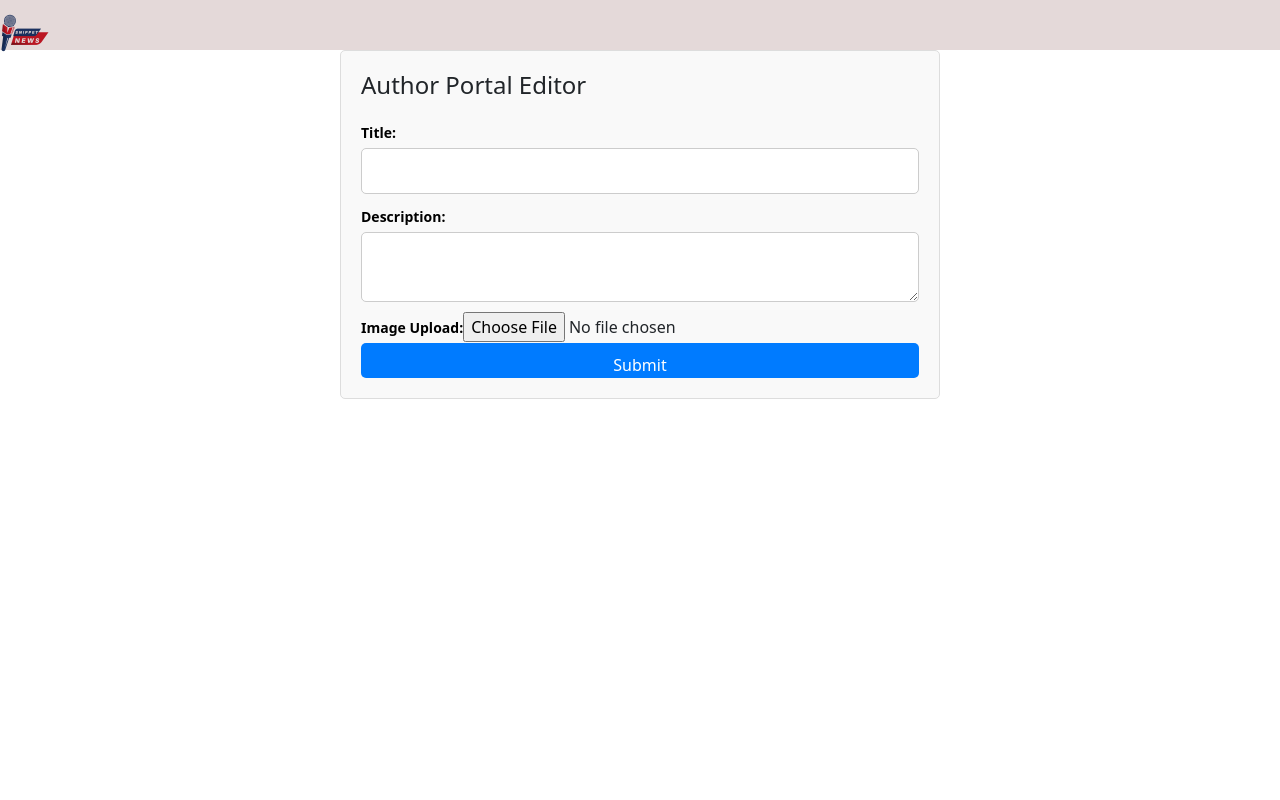
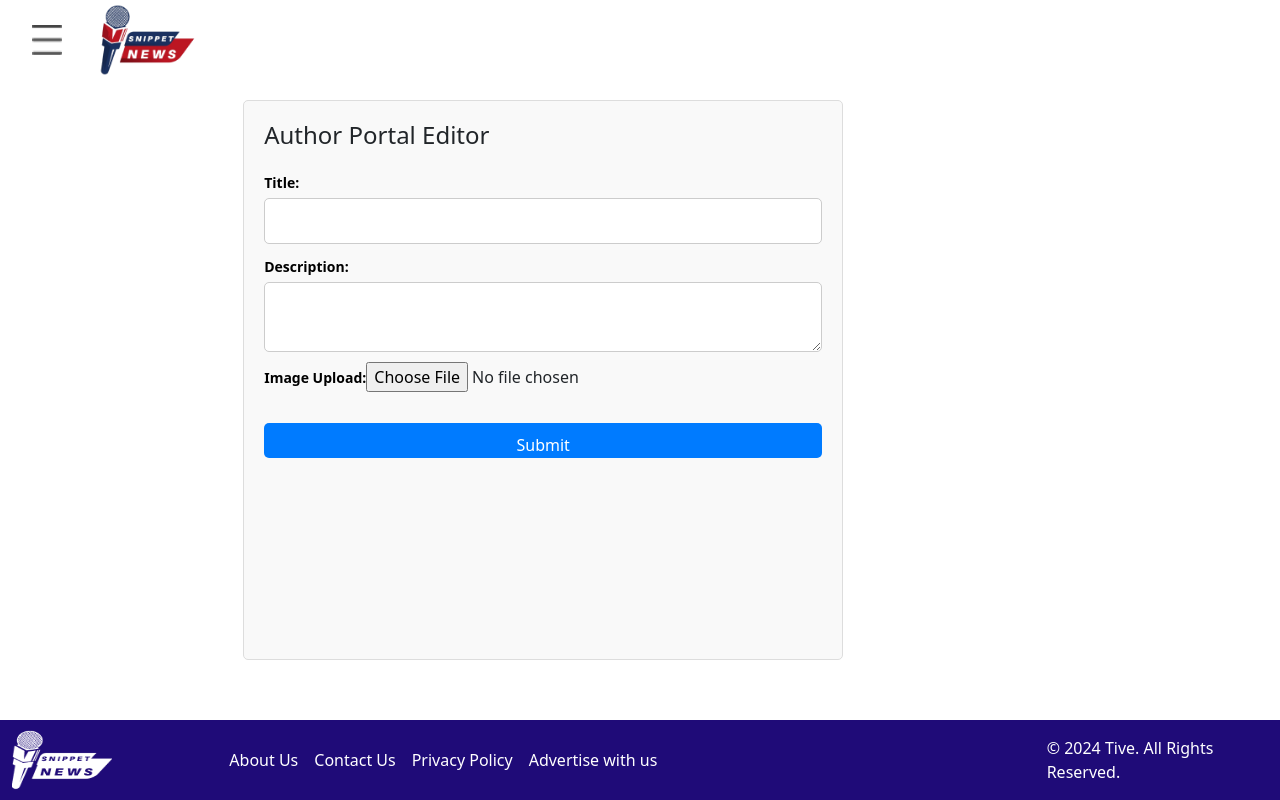
Before and after one commit to yogeshpawar1999/snippet, a React (Vite) app in the folder packages/frontend/: page /upload-content in a window 1280 px wide. Built offline with nearby package versions, Linux system fonts and the light colour scheme; what @contentauth/react would draw is missing.

Commit message:
refactor CreateContent.tsx
Signed-off-by: Poonam Ghewande <poonam.ghewande@ayanworks.com>

```diff
--- /dev/null
+++ b/packages/frontend/src/Screens/CreateContent.css
@@ -0,0 +1,99 @@
+/* Container styling */
+.container {
+  display: flex;
+  max-width: 1200px;
+  margin: 0 auto;
+  padding: 20px;
+}
+.author-portal {
+  width: 70%;
+  height: 70vh;
+}
+/* Form and preview content container */
+.news-portal-editor,
+.preview-content {
+  flex: 1;
+  height: 100%;
+}
+
+/* Form styling */
+.news-portal-editor {
+  background-color: #f9f9f9;
+  border: 1px solid #ddd;
+  border-radius: 5px;
+  padding: 20px;
+  margin-right: 20px;
+}
+
+.news-portal-editor h1 {
+  font-size: 24px;
+  margin-bottom: 20px;
+}
+
+.news-portal-editor form {
+  display: flex;
+  flex-direction: column;
+}
+
+.news-portal-editor label {
+  font-weight: bold;
+  margin-bottom: 5px;
+}
+
+.news-portal-editor input[type="text"],
+.news-portal-editor textarea {
+  padding: 10px;
+  margin-bottom: 10px;
+  border: 1px solid #ccc;
+  border-radius: 5px;
+}
+
+.news-portal-editor button {
+  padding: 10px 20px;
+  background-color: #007bff;
+  color: #fff;
+  border: none;
+  border-radius: 5px;
+  cursor: pointer;
+}
+
+.news-portal-editor button:hover {
+  background-color: #0056b3;
+}
+
+/* Preview styling */
+.preview-content {
+  background-color: #f9f9f9;
+  border: 1px solid #ccc;
+  border-radius: 5px;
+  padding: 20px;
+  height: 70vh;
+}
+
+.preview-details {
+  border: 1px solid #ccc;
+  padding: 20px;
+  border-radius: 5px;
+}
+
+.preview-title {
+  font-size: 24px;
+  margin-bottom: 10px;
+}
+
+.preview-description {
+  font-size: 16px;
+  margin-bottom: 10px;
+}
+
+.preview-image {
+  max-width: 100%;
+  height: auto;
+  margin-top: 10px;
+  border-radius: 5px;
+  transition: transform 0.3s ease-in-out;
+}
+
+.preview-image:hover {
+  transform: scale(1.1);
+}
--- a/packages/frontend/src/Screens/CreateContent.tsx
+++ b/packages/frontend/src/Screens/CreateContent.tsx
@@ -1,7 +1,11 @@
 import { useRef, useState } from "react";
 import { toPng } from "html-to-image";
-import logo from "./Snippet_News_Logo-removebg-preview 1.png";
-// import "./CreateContent.css";
+import "./CreateContent.css";
+import Footer from "./layout/Footer";
+import { Navbar, Nav, Container, Image } from "react-bootstrap";
+import "./layout/layout.css";
+import SnippetLogo from "../assets/images/Snippet_News_Logo.png";
+import Union from "../assets/images/Union.png";
 
 const CreateContent = () => {
   const [title, setTitle] = useState("");
@@ -71,9 +75,31 @@ const CreateContent = () => {
 
   return (
     <>
-      <nav className="navbar">
-        <img className="logo float-start" src={logo} alt="" />
-      </nav>
+      <Navbar expand="lg" className="header-nav">
+        <Container fluid>
+          <Navbar.Brand href="#">
+            <img
+              src={Union}
+              alt="microphone logo"
+              width="30"
+              height="30"
+              className="d-inline-block align-top"
+            />{" "}
+          </Navbar.Brand>
+          <Navbar.Toggle aria-controls="basic-navbar-nav" />
+          <Navbar.Collapse id="basic-navbar-nav">
+            <Nav className="me-auto d-flex justify-content-center align-items-center">
+              <Image
+                src={SnippetLogo}
+                alt="Snippet News Logo"
+                width="100px"
+                height="80px"
+                className="me-3"
+              />
+            </Nav>
+          </Navbar.Collapse>
+        </Container>
+      </Navbar>
       <div className="container">
         <div className="author-portal">
           <div className="news-portal-editor">
@@ -111,7 +137,11 @@ const CreateContent = () => {
                   className="form-control-file"
                 />
               </div>
-              <button type="submit" className="btn btn-primary">
+              <button
+                type="submit"
+                className="btn btn-primary"
+                style={{ marginTop: 30 }}
+              >
                 Submit
               </button>
             </form>
@@ -141,6 +171,7 @@ const CreateContent = () => {
           </div>
         )}
       </div>
+      <Footer />
     </>
   );
 };
```
